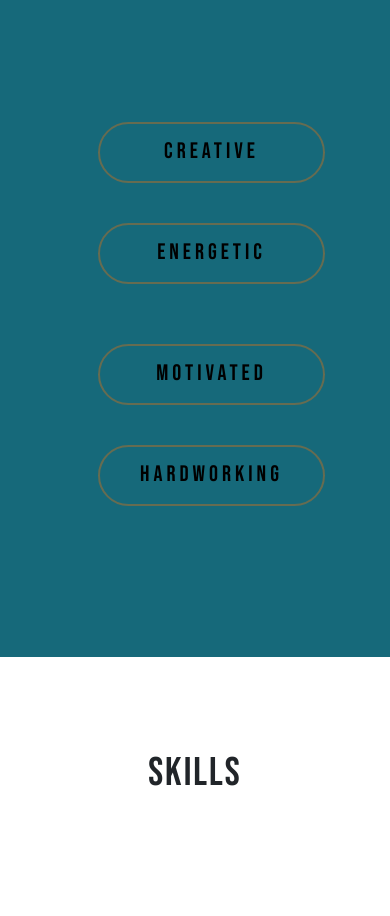
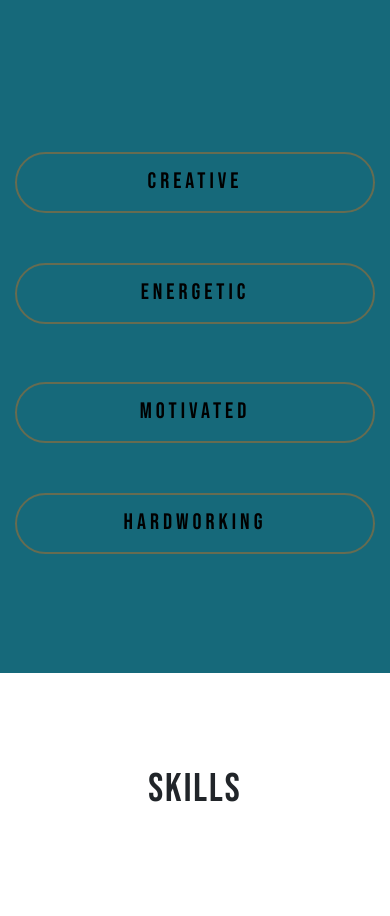
Before and after one commit to anirudhsharma1/cv, a plain HTML site: page index.html in a window 390 px wide. Shown: the part 1822-2738 px from the top of the page. Drawn offline with nearby package versions, Linux system fonts and the light colour scheme; a web font is replaced by a local one.

Commit message:
Update style1.css

```diff
--- a/style1.css
+++ b/style1.css
@@ -218,7 +218,6 @@ a.navbar-brand {
     margin-left: auto;
     width: auto;
     color: black;
-    margin: 20px 50px 40px 83px;
     padding: 15px 10px 15px 10px;
     border: 2px solid rgba(245, 114, 7, 0.356);
     border-radius: 100px;
```
